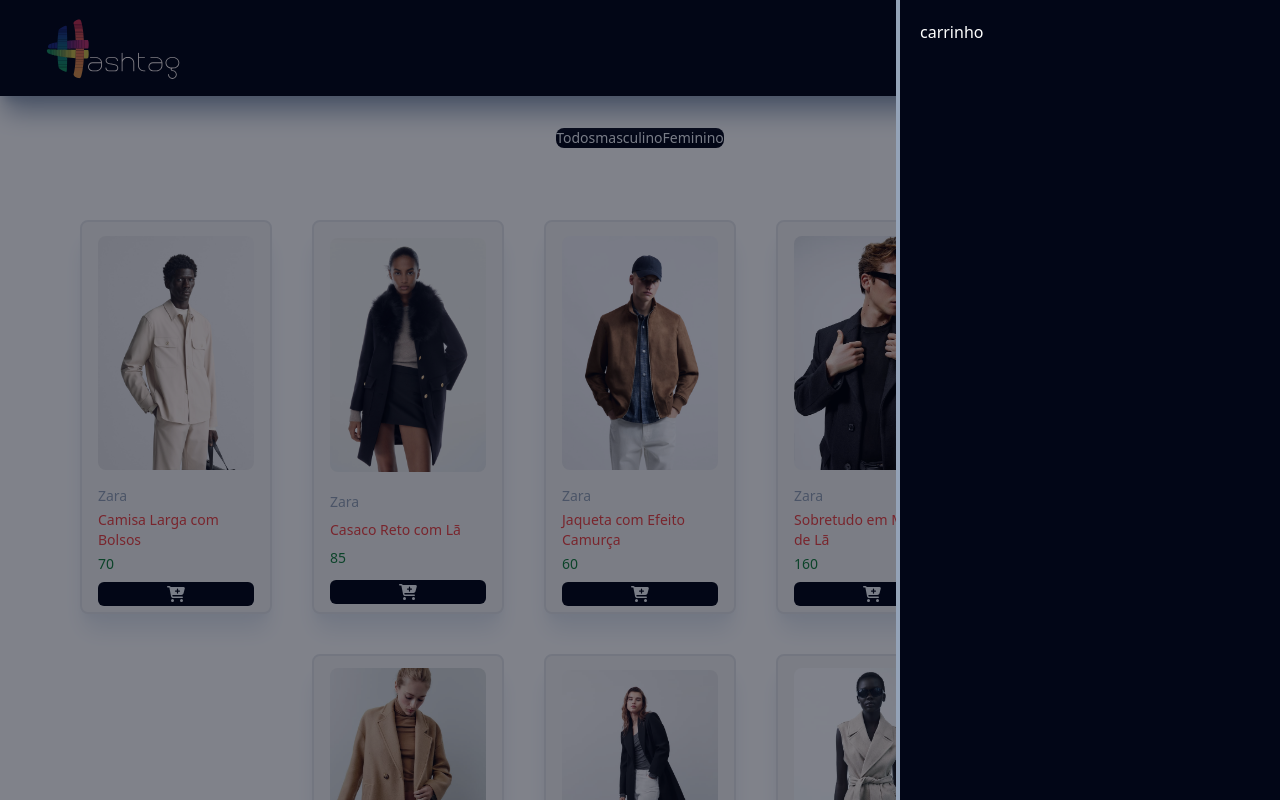
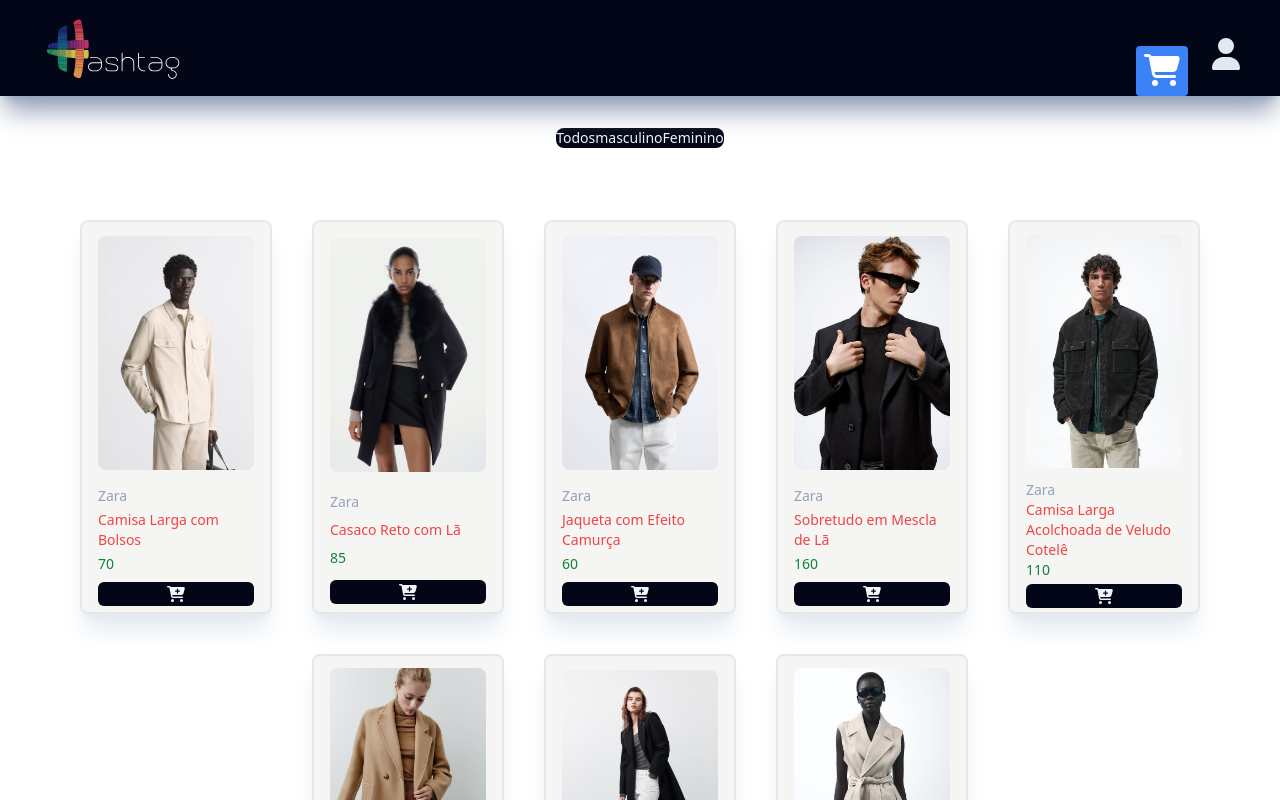
Before and after one commit to EngSivaldo/react-ecommerce, a React (Vite) app in the folder magazineHashtagR/: page / in a window 1280 px wide. Shown: the top 800 px of the page. Built offline with nearby package versions, Linux system fonts and the light colour scheme.

Commit message:
O caminho para adição no carrinho

```diff
--- a/magazineHashtagR/src/App.jsx
+++ b/magazineHashtagR/src/App.jsx
@@ -7,11 +7,12 @@
 import { CartContext } from "./context/CartContext";
 
 function App() {
-  const [isCartOpen, setIsCartOpen] = useState(true);
+  const [isCartOpen, setIsCartOpen] = useState(false);
+  const [carItems, setCarItems] = useState({});
 
   return (
 
-   <CartContext.Provider value={{isCartOpen, setIsCartOpen}} >
+   <CartContext.Provider value={{isCartOpen, setIsCartOpen, carItems, setCarItems}} >
     <Header />
       <Routes>
           <Route path='/' element={<Home />} />
--- a/magazineHashtagR/src/components/UserButtons.jsx
+++ b/magazineHashtagR/src/components/UserButtons.jsx
@@ -1,17 +1,37 @@
-import { useContext } from 'react';
-import { CartContext } from '../context/CartContext';
+import { useContext, useState } from 'react';
+import { CartContext, getAmountOfItemsInCart } from '../context/CartContext';
 import { FontAwesomeIcon } from '@fortawesome/react-fontawesome';
 import { faBagShopping, faUser, faCartShopping } from '@fortawesome/free-solid-svg-icons';
 import { Link } from 'react-router-dom';
 
 const UserButtons = () => {
-  const cartInfo = useContext(CartContext)
+  // quantidade inicial de produtos no carrinho
+  const [amountOfItems, setAmountOfItems] = useState(0);
+
+  // obtém informações do contexto do carrinho
+  const cartInfo = useContext(CartContext);
+
   return (
     <div>
-      <button className='px-2 relative fixed top-4 right-4 z-50 p-2 bg-blue-500 text-white rounded'  onClick={() => cartInfo.setIsCartOpen(true)}>
+      {/* Botão do carrinho de compras */}
+      <button
+        className='px-2 relative fixed top-4 right-4 z-50 p-2 bg-blue-500 text-white rounded'
+        onClick={() => cartInfo.setIsCartOpen(true)}
+      >
         <FontAwesomeIcon icon={faCartShopping} className='fa-2x'/>
-        <div id='cart-amount ' className='absolute inline-flex items-center justify-center w-5 h-5 font-semibold text-white-500 bg-red-500 border-2 border-white rounded-full -top-2 -right-2'>3</div>
+
+        {/* Exibe a quantidade de itens no carrinho se for maior que 0 */}
+        {!!amountOfItems && (
+          <div
+            id='cart-amount'
+            className='absolute inline-flex items-center justify-center w-5 h-5 font-semibold text-white-500 bg-red-500 border-2 border-white rounded-full -top-2 -right-2'
+          >
+            {amountOfItems}
+          </div>
+        )}
       </button>
+
+      {/* Link para o histórico do usuário */}
       <Link to='/history' className='px-2'>
         <FontAwesomeIcon icon={faUser} className='fa-2x'/>
       </Link>
--- a/magazineHashtagR/src/context/CartContext.js
+++ b/magazineHashtagR/src/context/CartContext.js
@@ -1,4 +1,17 @@
 import { createContext } from "react";
 
+//Contexto do carrinho
+export const CartContext = createContext(null);
 
-export const CartContext = createContext(null);
+// obter quantidade de itens no carrinho
+export const getAmountOfItemsInCart = (cartItemsObj) => {
+  let amount = 0;
+  for(const productId in cartItemsObj) {
+    amount += cartItemsObj[productId]
+
+  }
+  return amount;
+
+}
+
+//usar essa função no UserButtons
```
